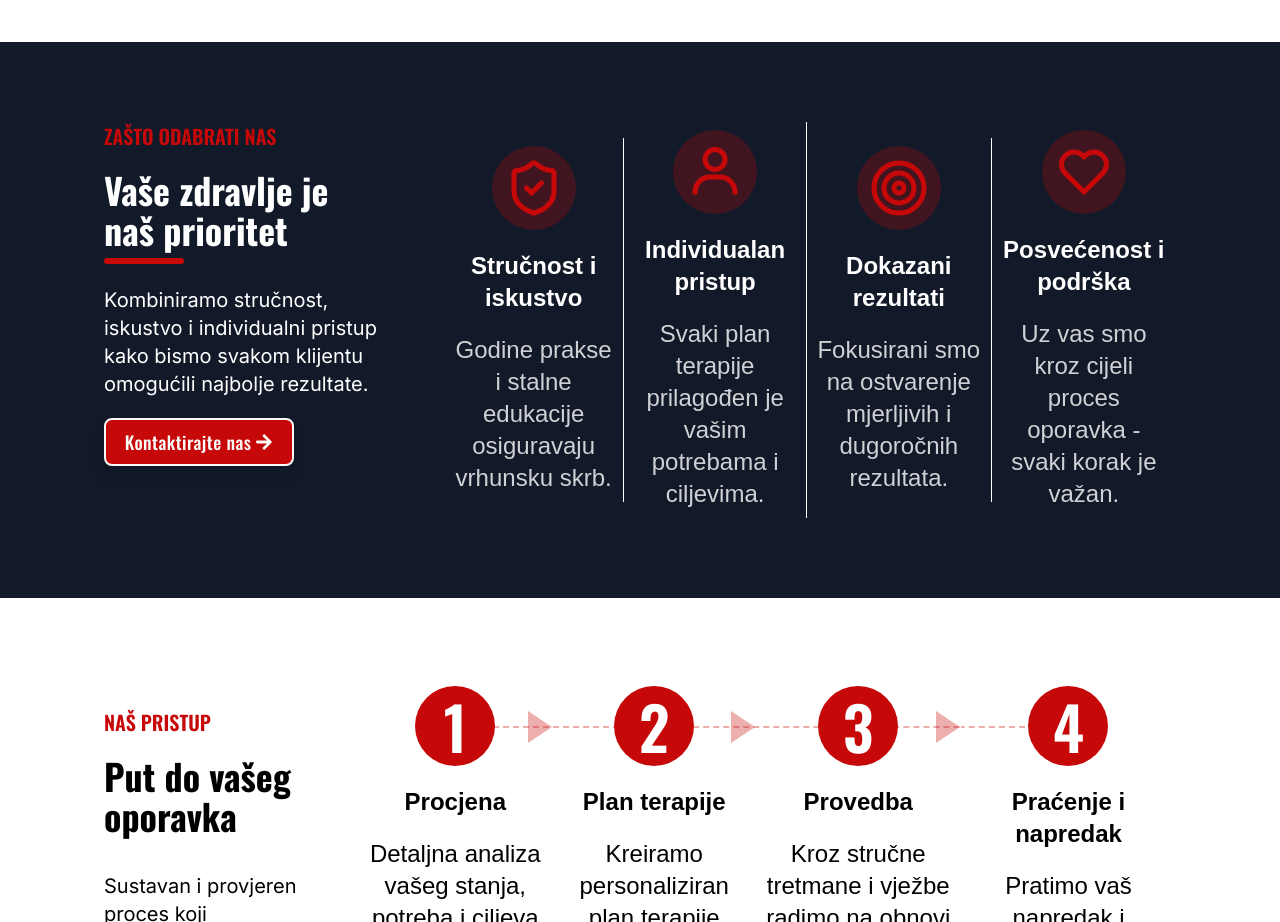
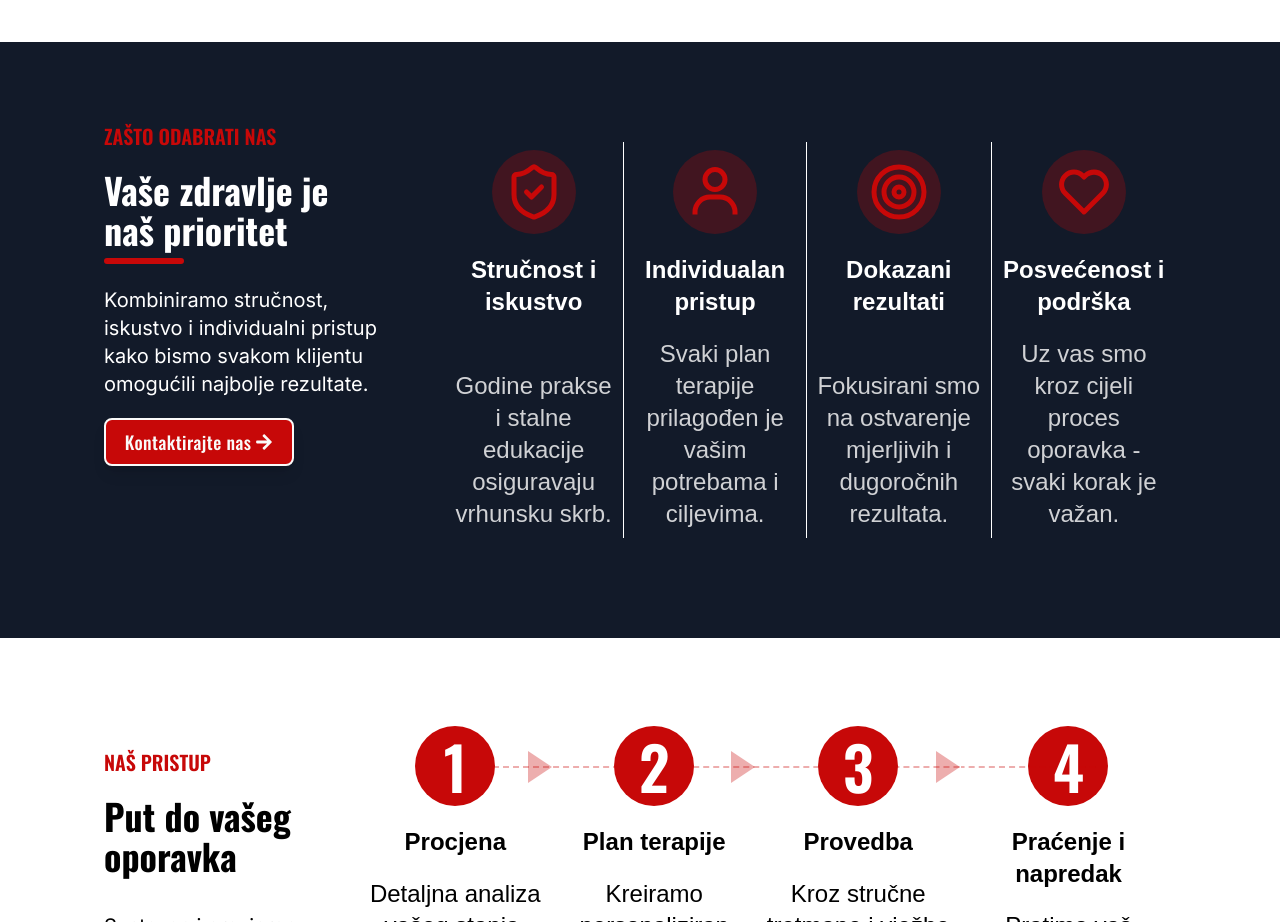
Before and after one commit to Tessio94/Prehab, a Next.js app: page /o-nama in a window 1280 px wide. Shown: the part 1900-2822 px from the top of the page. Built offline with nearby package versions, Linux system fonts and the light colour scheme.

Commit message:
small correction in Skills component

```diff
--- a/components/about/Skills.tsx
+++ b/components/about/Skills.tsx
@@ -24,7 +24,7 @@
             <FaArrowRight className="transition-all duration-300 group-hover:translate-x-3" />
           </Button>
         </div>
-        <div className="flex flex-row items-center max-lg:flex-wrap max-lg:gap-y-10 max-sm:gap-y-0">
+        <div className="flex flex-row items-stretch py-5 max-lg:flex-wrap max-lg:gap-y-10 max-sm:gap-y-0">
           <div className="flex flex-col items-center gap-5 border-r border-white p-2 max-lg:w-1/2 max-sm:w-full max-sm:border-r-0 max-sm:border-b max-sm:py-10">
             <div className="bg-red_preh_t/80 rounded-full p-3">
               <LuShieldCheck className="text-red_preh text-6xl" />
@@ -32,7 +32,7 @@
             <p className="text-center text-2xl font-semibold text-white">
               Stručnost i iskustvo
             </p>
-            <p className="text-center text-2xl text-white/80">
+            <p className="mt-auto text-center text-2xl text-white/80">
               Godine prakse i stalne edukacije osiguravaju vrhunsku skrb.
             </p>
           </div>
@@ -43,7 +43,7 @@
             <p className="text-center text-2xl font-semibold text-white">
               Individualan pristup
             </p>
-            <p className="text-center text-2xl text-white/80">
+            <p className="mt-auto text-center text-2xl text-white/80">
               Svaki plan terapije prilagođen je vašim potrebama i ciljevima.
             </p>
           </div>
@@ -54,7 +54,7 @@
             <p className="text-center text-2xl font-semibold text-white">
               Dokazani rezultati
             </p>
-            <p className="text-center text-2xl text-white/80">
+            <p className="mt-auto text-center text-2xl text-white/80">
               Fokusirani smo na ostvarenje mjerljivih i dugoročnih rezultata.
             </p>
           </div>
@@ -65,7 +65,7 @@
             <p className="text-center text-2xl font-semibold text-white">
               Posvećenost i podrška
             </p>
-            <p className="text-center text-2xl text-white/80">
+            <p className="mt-auto text-center text-2xl text-white/80">
               Uz vas smo kroz cijeli proces oporavka - svaki korak je važan.
             </p>
           </div>
```
